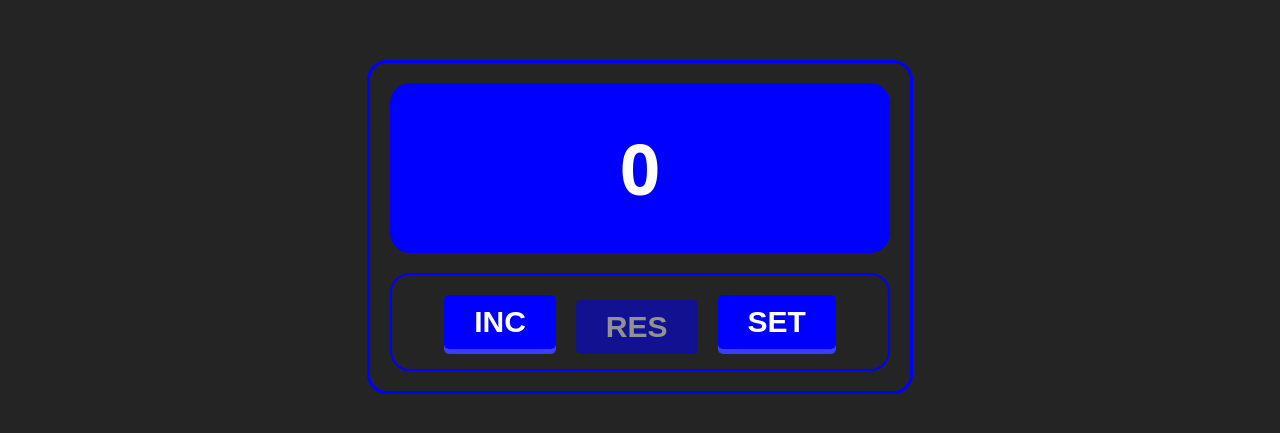
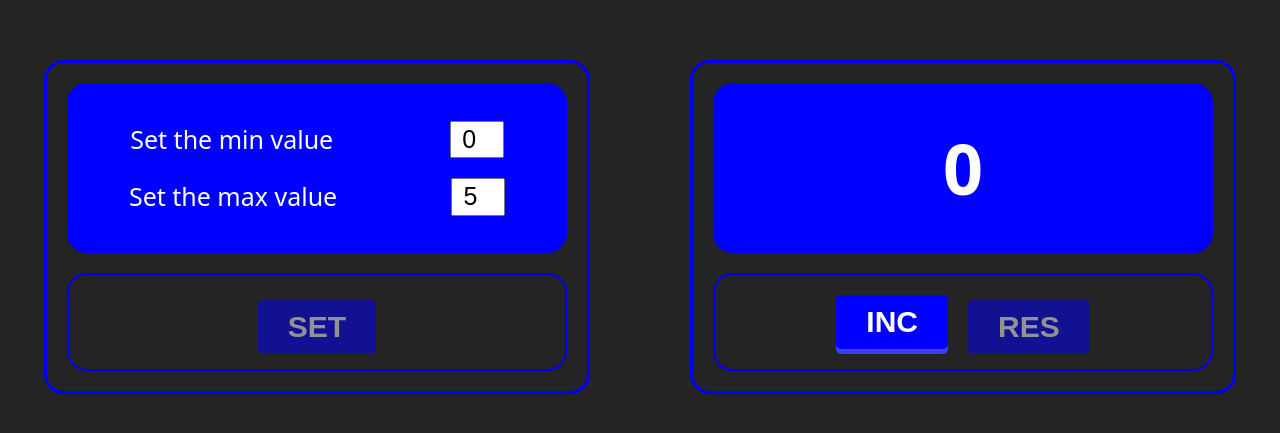
Before and after one commit to LuckyWeb39/counter, a React (Vite) app: page / in a window 1280 px wide. Shown: the part 173-606 px from the top of the page. Built offline with nearby package versions, Linux system fonts and the light colour scheme.

Commit message:
counter v2

```diff
--- a/src/App.css
+++ b/src/App.css
@@ -1,3 +1,8 @@
+.App{
+    display: flex;
+    flex-direction: row-reverse;
+    gap: 100px;
+}
 .counter {
     border: 3px solid blue;
     width: 500px;
@@ -106,10 +111,21 @@
 }
 .error-title {
     display: flex;
-    font-size: 14px;
+    font-size: 25px;
     font-weight: bold;
+    text-align: center;
     justify-content: center;
     padding: 0;
     left: 44%;
     color: #ff0000;
 }
+
+.isEdit-title{
+    display: flex;
+    font-size: 25px;
+    font-weight: bold;
+    justify-content: center;
+    padding: 0;
+    left: 44%;
+    color: #c8b8c4;
+}
--- a/src/App.tsx
+++ b/src/App.tsx
@@ -1,7 +1,7 @@
 import './App.css'
-
 import {Counter} from "./components/counter/Counter.tsx";
 import {useState} from "react";
+import {CounterSettings} from "./components/counterSettings/CounterSettings.tsx";
 
 
 
@@ -22,7 +22,7 @@ function App() {
         if(val<0) {
             setError({
                 code: 1,
-                description:'Значение не может быть меньше нуля'
+                description:'Значение не может быть отрицательным'
             })
         } else if (val>=max){
             setError({
@@ -31,6 +31,7 @@ function App() {
             })
         }  else {
             setError({code:0,description:""})
+            setIsEdit(true);
             setMin(val)
         }
     }
@@ -42,13 +43,21 @@ function App() {
             })
         } else {
             setError({code:0,description:""})
+            setIsEdit(true)
             setMax(val)
         }
     }
 
 
     return (
+        <div className="App">
             <Counter
+                min={min}
+                max={max}
+                isEdit={isEdit}
+                error={error}
+            />
+            <CounterSettings
                 min={min}
                 max={max}
                 isEdit={isEdit}
@@ -57,6 +66,7 @@ function App() {
                 changeMax={changeMax}
                 error={error}
             />
+        </div>
     )
 }
 
--- a/src/components/counter/Counter.tsx
+++ b/src/components/counter/Counter.tsx
@@ -2,22 +2,21 @@ import {CountDisplay} from "../coutDisplay/CountDisplay.tsx";
 import {ButtonsWrapper} from "../buttonsWrapper/ButtonsWrapper.tsx";
 import {Button} from "../button/Button.tsx";
 import {useEffect, useState} from "react";
-import {Input} from "../input/Input.tsx";
+
 
 type CounterProps = {
     min: number;
     max: number;
     isEdit: boolean;
-    changeMode: () => void;
-    changeMin: (val: number) => void;
-    changeMax: (val: number) => void;
     error: { code: number, description: string };
 }
 
-export const Counter = ({min, max, isEdit, changeMode, changeMin, changeMax, error}: CounterProps) => {
+export const Counter = ({min, max, isEdit, error}: CounterProps) => {
+
     const [count, setCount] = useState(min);
 
     useEffect(() => {
+        console.log('перерисовался')
         setCount(min)
     }, [min])
 
@@ -31,33 +30,31 @@ export const Counter = ({min, max, isEdit, changeMode, changeMin, changeMax, err
         setCount(min)
     }
 
+    const errorSpan = <span className={'error-title'}>{error.description}</span>
+    const isEditSpan = <span className={'isEdit-title'}>Введите значение и нажмите "SET"</span>
+    const displaySpan = <span className={count === max ? 'red' : 'black'}>{count}</span>
+
     return (
         <div className="counter">
-
             <CountDisplay>
-                {isEdit ? (
+                {error.code !== 0 ? (
                     <>
-                        <Input title={"Set the min value"} value={min} onChange={changeMin} className={error.code === 1 || error.code ===2 ? 'input-error': "input-count"}/>
-                        <Input title={"Set the max value"} value={max} onChange={changeMax} className={error.code === 3 ? 'input-error': "input-count"}/>
-                        {!!error && <span className={'error-title'}>{error.description}</span>}
+                        {errorSpan}
                     </>
+                ) : isEdit ? (
+                    <>
+                        {isEditSpan}
+                     </>
                 ) : (
-                    <span className={count === max ? 'red' : 'black'}>{count}</span>
+                    <>
+                        {displaySpan}
+                    </>
                 )}
-
             </CountDisplay>
 
             <ButtonsWrapper>
-                {isEdit ? (
-                    <Button title={"SET"} onClick={changeMode} disabled={!!error.code}/>
-                ) : (
-                    <>
-                        <Button title={"INC"} onClick={IncHandler} disabled={count === max}/>
-                        <Button title={"RES"} onClick={ResetHandler} disabled={count === min}/>
-                        <Button title={"SET"} onClick={changeMode} disabled={!!error.code}/>
-                    </>
-                )}
-
+                <Button title={"INC"} onClick={IncHandler} disabled={count === max || isEdit}/>
+                <Button title={"RES"} onClick={ResetHandler} disabled={count === min || isEdit}/>
             </ButtonsWrapper>
         </div>
     )
--- /dev/null
+++ b/src/components/counterSettings/CounterSettings.tsx
@@ -0,0 +1,41 @@
+import {CountDisplay} from "../coutDisplay/CountDisplay.tsx";
+import {ButtonsWrapper} from "../buttonsWrapper/ButtonsWrapper.tsx";
+import {Button} from "../button/Button.tsx";
+import {Input} from "../input/Input.tsx";
+
+type CounterProps = {
+    min: number;
+    max: number;
+    isEdit: boolean;
+    changeMode: () => void;
+    changeMin: (val: number) => void;
+    changeMax: (val: number) => void;
+    error: { code: number, description: string };
+}
+
+export const CounterSettings = ({min, max, isEdit, changeMode, changeMin, changeMax, error}: CounterProps) => {
+
+    return (
+        <div className="counter">
+
+            <CountDisplay>
+                        <Input title={"Set the min value"}
+                               value={min}
+                               onChange={changeMin}
+                               className={error.code === 1 || error.code ===2 ? 'input-error': "input-count"}
+                        />
+                        <Input title={"Set the max value"}
+                               value={max}
+                               onChange={changeMax}
+                               className={error.code === 3 ? 'input-error': "input-count"}
+                        />
+
+            </CountDisplay>
+
+            <ButtonsWrapper>
+                    <Button title={"SET"} onClick={changeMode} disabled={error.code !== 0 || !isEdit}/>
+            </ButtonsWrapper>
+        </div>
+    )
+        ;
+};
```
Also changed, not shown: src/components/CounterWrapper.tsx (added, +34 -0 lines). Lines whose indentation alone changed are shown as unchanged.
